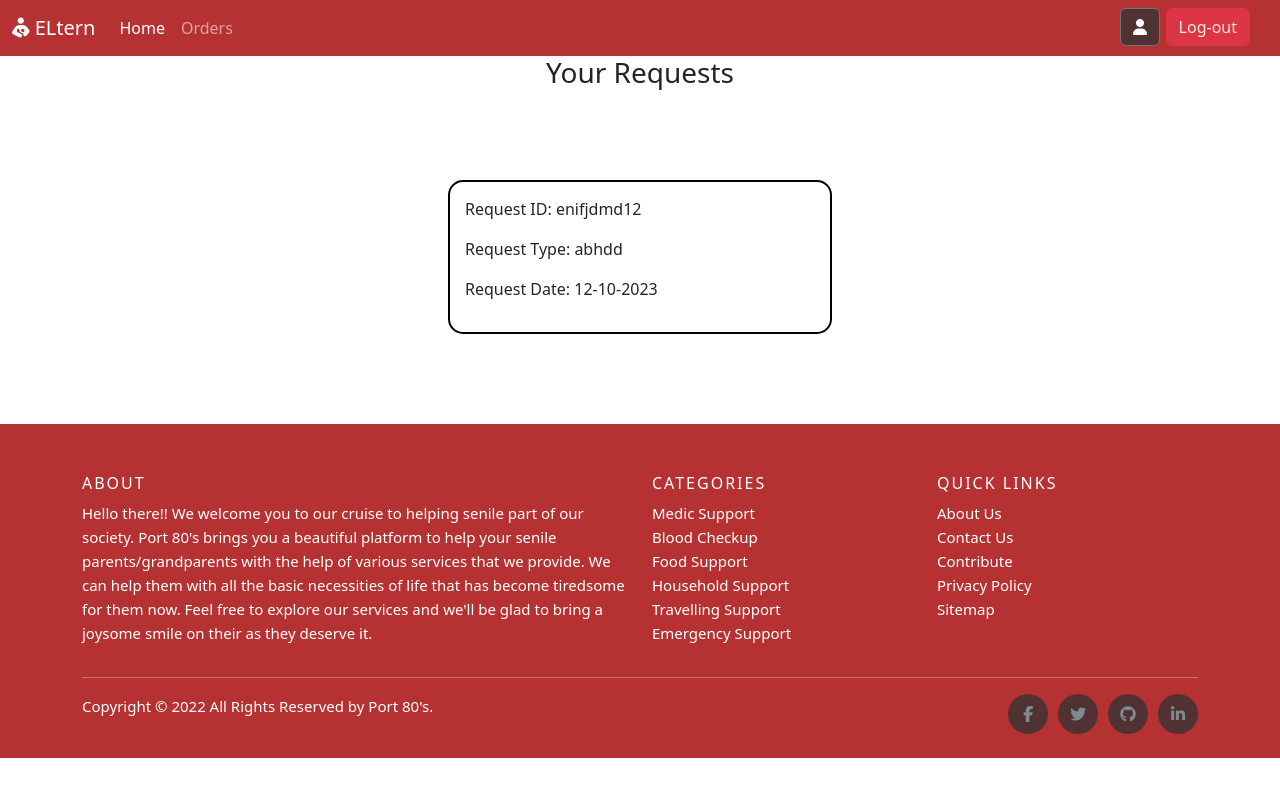
After one commit to samarsrivastav/Eltern-, a Flask app: page /Porder in a window 1280 px wide. The commit adds this page. Run offline with Flask 3, Linux system fonts and the light colour scheme; some libraries are stand-ins or nearby versions.

Commit message:
bjdbmvhsd

```diff
--- a/app.py
+++ b/app.py
@@ -167,7 +167,7 @@ def provider_login():
             client["is_logged_in"] = True
             client["email"] = law["email"]
             client["name"] = fullname
-            flash("Client Logged In Successfully")
+            flash("Provider Logged In Successfully")
             return redirect(url_for('providerHome'))
         except:
             flash("Account not Found Please Register")
@@ -210,7 +210,9 @@ def providerHome():
     return render_template("Providerindex.html",info=l)
 
 
-
+@app.route('/Porder',methods=['POST','GET'])
+def porder():
+    return render_template('porder.html')
 
 
 
--- a/templates/index.html
+++ b/templates/index.html
@@ -55,7 +55,7 @@
 
             <li>
               <button type="button" class="btn btn-danger" style="position: absolute; right: 30px">
-                <a href="Authentication.html" class="btn-link"> Log-out</a>
+                <a href="{{url_for('landing')}}" class="btn-link"> Log-out</a>
               </button>
             </li>
           </ul>
--- /dev/null
+++ b/templates/porder.html
@@ -0,0 +1,143 @@
+<!DOCTYPE html>
+<html lang="en">
+<head>
+    <meta charset="UTF-8">
+    <meta name="viewport" content="width=device-width, initial-scale=1.0">
+    <link rel="stylesheet" href="assets/css/order.css">
+
+    <link href="https://cdn.jsdelivr.net/npm/bootstrap@5.2.3/dist/css/bootstrap.min.css" rel="stylesheet"
+    integrity="sha384-rbsA2VBKQhggwzxH7pPCaAqO46MgnOM80zW1RWuH61DGLwZJEdK2Kadq2F9CUG65" crossorigin="anonymous" />
+  <link rel="stylesheet" href="assests/css/style.css" />
+  <script src="https://kit.fontawesome.com/c9e2750702.js" crossorigin="anonymous"></script>
+    <title>Request</title>
+</head>
+<body>
+    <nav class="navbar navbar-dark navbar-expand-lg" style="background-color: rgb(182, 50, 50)">
+        <!-- navbar-dark navbar-expand-lg bg-dark -->
+        <div class="container-fluid">
+          <a class="navbar-brand" href="#"><i class="fa-solid fa-person-breastfeeding"></i> ELtern </a>
+          <button class="navbar-toggler" type="button" data-bs-toggle="collapse" data-bs-target="#navbarNav"
+            aria-controls="navbarNav" aria-expanded="false" aria-label="Toggle navigation">
+            <span class="navbar-toggler-icon"></span>
+          </button>
+          <div class="collapse navbar-collapse" id="navbarNav">
+            <ul class="navbar-nav">
+              <li class="nav-item">
+                <a class="nav-link active" aria-current="page" href="index.html">Home</a>
+              </li>
+              <li class="nav-item">
+                <a class="nav-link" href="order.html">Orders</a>
+              </li>
+              <li>
+                <button type="button" class="btn btn-secondary" style="
+                      background-color: #503232;
+                      /* width: 30px;
+                      height: 30px;
+                      border-radius: 10px; */
+                      position: absolute;
+                      right: 120px;
+                    ">
+                  <i class="fa-solid fa-user"></i>
+                </button>
+              </li>
+
+              <li>
+                <button type="button" class="btn btn-danger" style="position: absolute; right: 30px">
+                  <a href="Authentication.html" class="btn-link"> Log-out</a>
+                </button>
+              </li>
+            </ul>
+          </div>
+        </div>
+      </nav>
+    <center><h3>Your Requests</h3></center>
+    <div class="services">
+        <p>Request ID: enifjdmd12</p>
+        <p>Request Type: abhdd</p>
+        <p>Request Date: 12-10-2023</p>
+    </div>
+    <!-- Site footer -->
+  <footer class="site-footer">
+    <div class="container">
+      <div class="row">
+        <div class="col-sm-12 col-md-6">
+          <h6>About</h6>
+          <p class="text-justify">
+            Hello there!! We welcome you to our cruise to helping senile part of our society. Port 80's brings you a
+            beautiful platform to help your senile parents/grandparents with the help of various services that we
+            provide. We can help them with all the basic necessities of life that has become tiredsome for them now.
+            Feel free to explore our services and we'll be glad to bring a joysome smile on their as they deserve it.
+          </p>
+        </div>
+
+        <div class="col-xs-6 col-md-3">
+          <h6>Categories</h6>
+          <ul class="footer-links">
+            <li><a href="forms.html">Medic Support</a></li>
+            <li>
+              <a href="forms.html">Blood Checkup</a>
+            </li>
+            <li>
+              <a href="forms.html">Food Support</a>
+            </li>
+            <li>
+              <a href="forms.html">Household Support</a>
+            </li>
+            <li>
+              <a href="forms.html">Travelling Support</a>
+            </li>
+            <li>
+              <a href="forms.html">Emergency Support</a>
+            </li>
+          </ul>
+        </div>
+
+        <div class="col-xs-6 col-md-3">
+          <h6>Quick Links</h6>
+          <ul class="footer-links">
+            <li><a href="http://scanfcode.com/about/">About Us</a></li>
+            <li><a href="Contact.html">Contact Us</a></li>
+            <li>
+              <a href="http://scanfcode.com/contribute-at-scanfcode/">Contribute</a>
+            </li>
+            <li><a href="#">Privacy Policy</a></li>
+            <li><a href="Landing.html">Sitemap</a></li>
+          </ul>
+        </div>
+      </div>
+      <hr />
+    </div>
+    <div class="container">
+      <div class="row">
+        <div class="col-md-8 col-sm-6 col-xs-12">
+          <p class="copyright-text">
+            Copyright &copy; 2022 All Rights Reserved by
+            <a href="#">Port 80's</a>.
+          </p>
+        </div>
+
+        <div class="col-md-4 col-sm-6 col-xs-12">
+          <ul class="social-icons">
+            <li>
+              <a class="facebook" href="#"><i class="fa fa-facebook"></i></a>
+            </li>
+            <li>
+              <a class="twitter" href="#"><i class="fa-brands fa-twitter"></i></a>
+            </li>
+            <li>
+              <a class="dribbble" href="#"><i class="fa fa-github"></i></a>
+            </li>
+            <li>
+              <a class="linkedin" href="#"><i class="fa fa-linkedin"></i></a>
+            </li>
+          </ul>
+        </div>
+      </div>
+    </div>
+  </footer>
+  <!-- footer end -->
+  <script src="https://cdn.jsdelivr.net/npm/bootstrap@5.2.3/dist/js/bootstrap.bundle.min.js"
+    integrity="sha384-kenU1KFdBIe4zVF0s0G1M5b4hcpxyD9F7jL+jjXkk+Q2h455rYXK/7HAuoJl+0I4"
+    crossorigin="anonymous"></script>
+</body>
+</html>
--- a/templates/services.html
+++ b/templates/services.html
@@ -65,7 +65,7 @@
 
             <li>
               <button type="button" class="btn btn-danger" style="position: absolute; right: 30px">
-                <a href="Authentication.html" class="btn-link"> Log-out</a>
+                <a href="{{url_for('landing')}}" class="btn-link"> Log-out</a>
               </button>
             </li>
           </ul>
```
Also changed, not shown: static/css/Authentication.css (+4 -4 lines).
